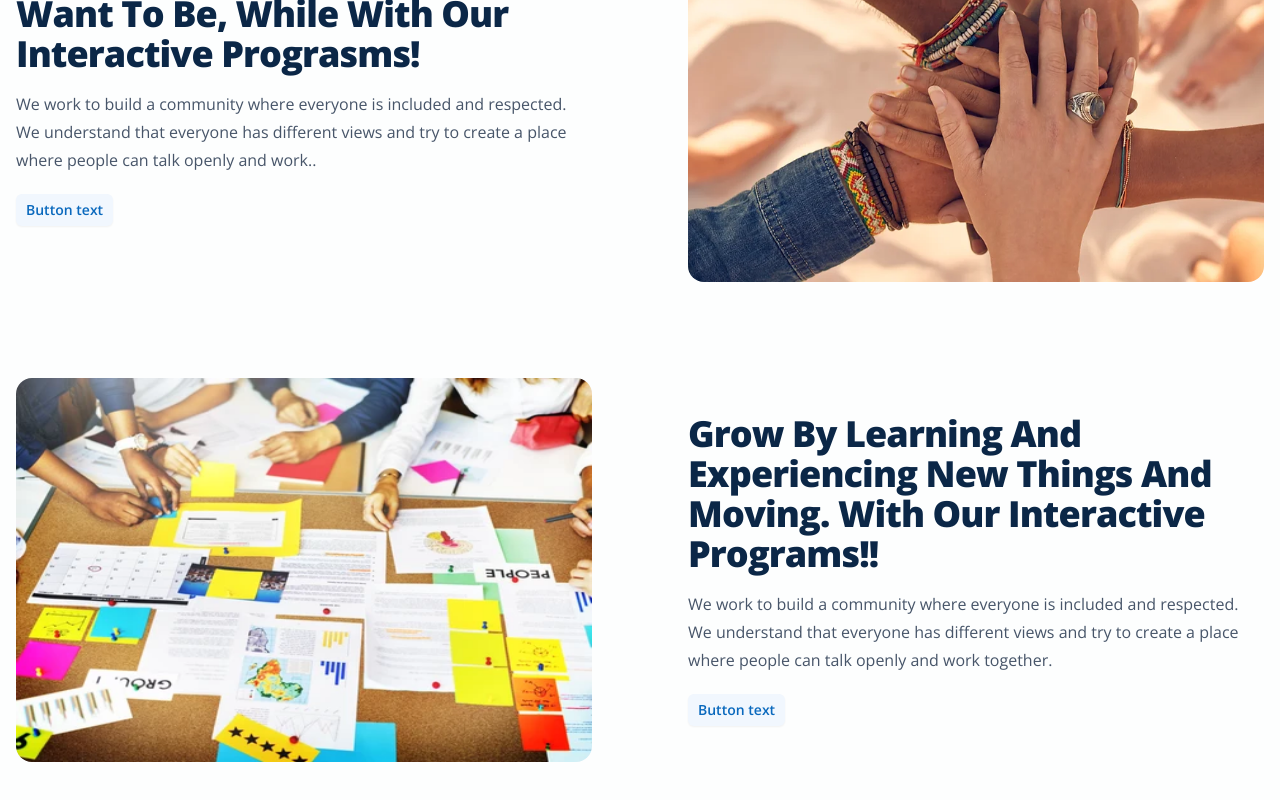
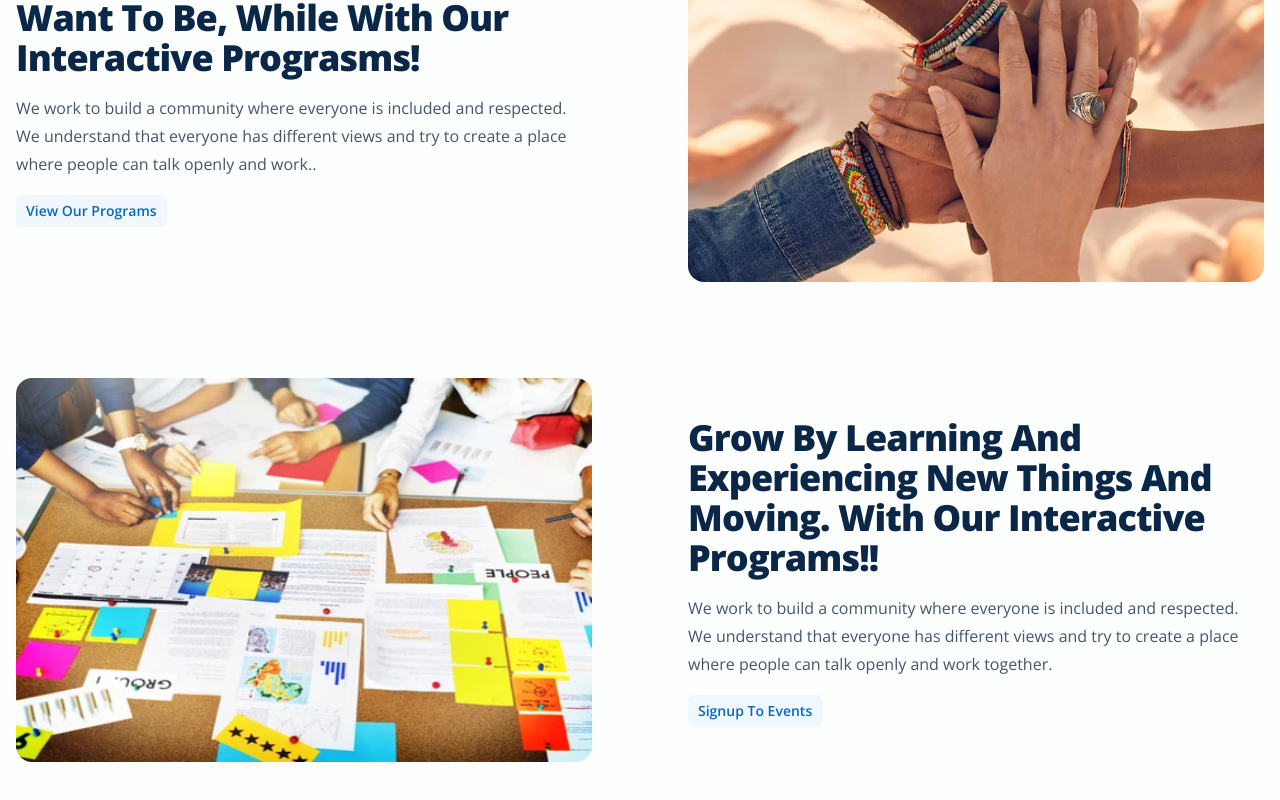
Before and after one commit to Justin-Bento/believe-support-services, a Next.js app: page / in a window 1280 px wide. Shown: the part 2127-2927 px from the top of the page. Built offline with nearby package versions, Linux system fonts and the light colour scheme.

Commit message:
updated links

```diff
--- a/src/pages/index.tsx
+++ b/src/pages/index.tsx
@@ -208,12 +208,12 @@ function Features() {
             <p className="mb-5 prose text-slate-600 dark:text-slate-300">
               We work to build a community where everyone is included and respected. We understand that everyone has different views and try to create a place where people can talk openly and work..
             </p>
-            <button
-              type="button"
+            <Link
+              href="/programs"
               className="rounded-md bg-primary-50 px-2.5 py-1.5 text-sm font-semibold text-primary-600 shadow-sm hover:bg-primary-100"
             >
-              Button text
-            </button>          </div>
+              View Our Programs
+            </Link>          </div>
           <div className="relative w-full h-full py-48 ">
             <Image fill quality={50} src="/media/believe-support-services--images.webp" alt="community comming togther" className="object-cover object-center rounded-2xl" />
           </div>
@@ -224,12 +224,12 @@ function Features() {
             <p className="mb-5 prose text-slate-600 dark:text-slate-300">
               We work to build a community where everyone is included and respected. We understand that everyone has different views and try to create a place where people can talk openly and work together.
             </p>
-            <button
-              type="button"
+            <Link
+              href="/signup"
               className="rounded-md bg-primary-50 px-2.5 py-1.5 text-sm font-semibold text-primary-600 shadow-sm hover:bg-primary-100"
             >
-              Button text
-            </button>
+              Signup To Events
+            </Link>
           </div>
           <div className="relative w-full h-full py-48 ">
             <Image fill quality={50} src="/media/believe-support-services--life-skills.webp" alt="community comming togther" className="object-center rounded-2xl" />
```
